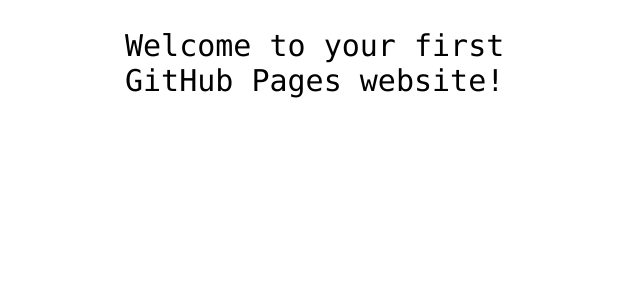
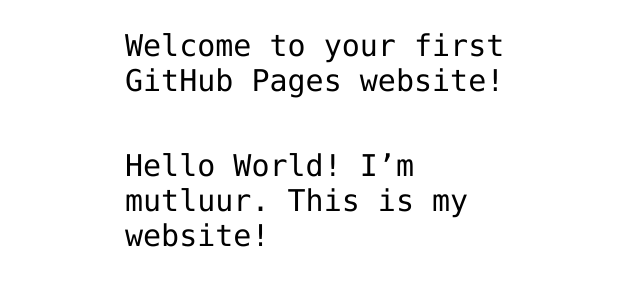
Before and after one commit to mutluur/mutluur.github.io, a plain HTML site: page index.html in a window 1280 px wide. Shown: the part 360-646 px from the top of the page, without its empty margins (315-955 px from the left). Drawn offline with Linux system fonts and the light colour scheme.

Commit message:
hello world! im mutluur

```diff
--- a/index.html
+++ b/index.html
@@ -13,6 +13,7 @@
 
 <!-- Change this code here by copy and pasting your template on line 15 -->
 <p>Welcome to your first GitHub Pages website!</p>
+<p>Hello World! I’m mutluur. This is my website!</p>
 
 </body>
 </html>
```
